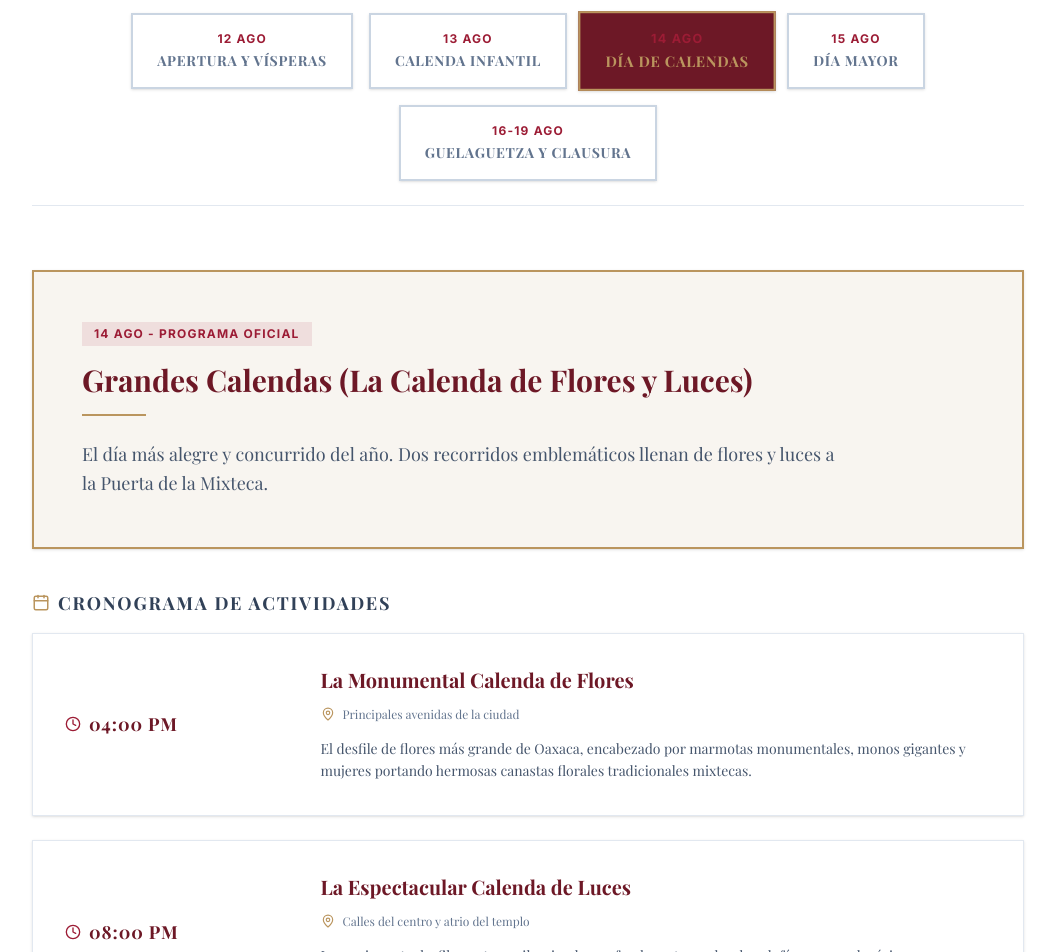
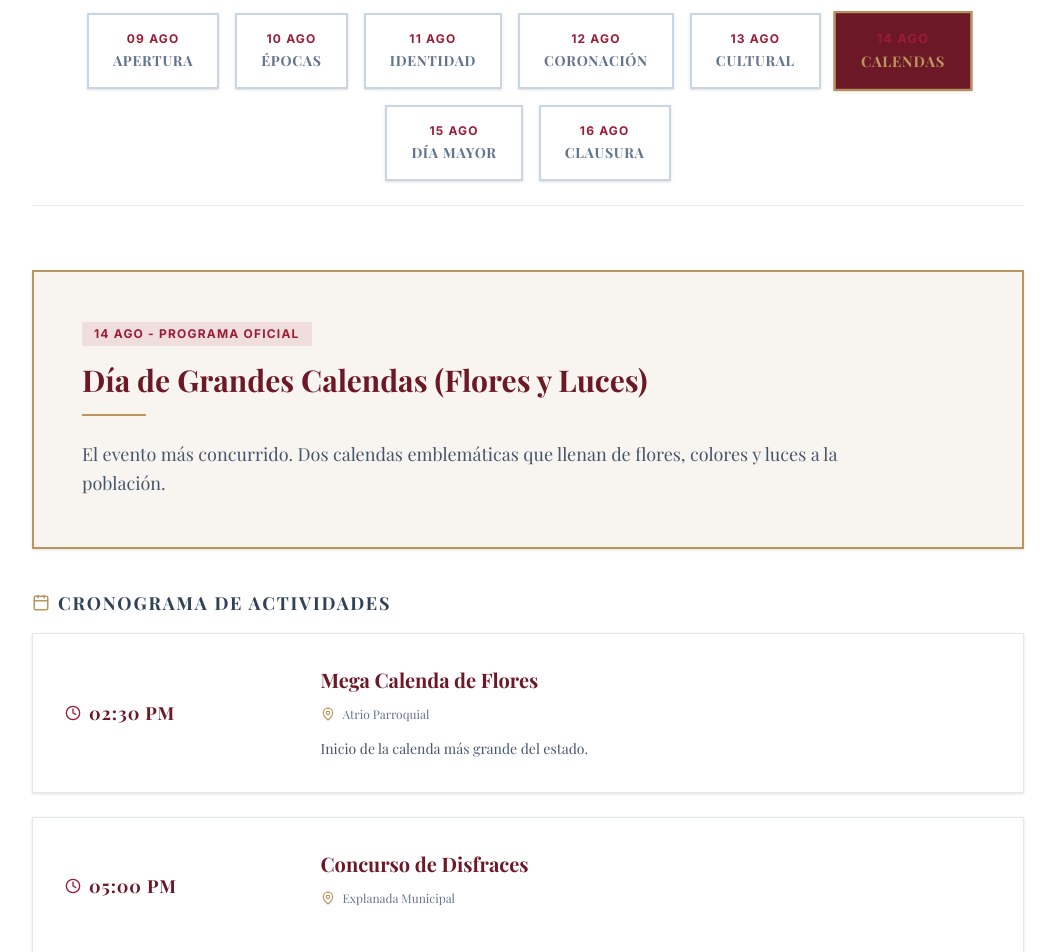
Before and after one commit to MarcosGHernandezCruz/turismo_nochixtlan, a Next.js app: page /festividad in a window 1280 px wide. Shown: the part 1380-2332 px from the top of the page, without its empty margins (112-1167 px from the left). Built offline with nearby package versions, Linux system fonts and the light colour scheme; a web font is replaced by a local one.

Commit message:
feat: actualización del programa de festividades con el flyer oficial (9-16 de agosto)

```diff
--- a/src/app/festividad/page.tsx
+++ b/src/app/festividad/page.tsx
@@ -15,121 +15,131 @@ const galeriaCalenda = [
 
 const diasFestividad = [
   {
-    key: "visperas",
-    date: "12 Ago",
-    label: "Apertura y Vísperas",
-    title: "Inicio de la Fiesta Patronal",
-    description: "La comunidad se reúne para dar inicio formal a las festividades de la Virgen de la Asunción con devoción y fervor.",
+    key: "dom9",
+    date: "09 Ago",
+    label: "Apertura",
+    title: "Inauguración de la Expoferia",
+    description: "Iniciamos nuestra gran celebración con la apertura de la feria, deporte extremo y el primer encuentro de bandas.",
     events: [
-      {
-        time: "10:00 AM",
-        title: "Feria Gastronómica y Artesanal",
-        location: "Explanada Municipal",
-        desc: "Inauguración oficial de la exposición de mole mixteco, barbacoa de borrego, tortillas de trigo, casquitos y textiles tradicionales de la Mixteca Alta."
-      },
-      {
-        time: "06:00 PM",
-        title: "Solemne Bajada de la Virgen",
-        location: "Templo de Santo Domingo de Guzmán",
-        desc: "Tradicional bajada de la sagrada imagen de la Virgen de la Asunción de su nicho principal para la veneración de los feligreses."
-      }
+      { time: "10:00 AM", title: "Motocross", location: "Pista atrás del recinto", desc: "" },
+      { time: "03:00 PM", title: "Expo emprendedores", location: "Recinto ferial", desc: "De 3:00 a 8:00 p.m." },
+      { time: "05:00 PM", title: "Calenda de Bandas", location: "Recinto ferial", desc: "" },
+      { time: "05:30 PM", title: "Inauguración Expoferia", location: "Recinto ferial", desc: "" },
+      { time: "06:30 PM", title: "Encuentro de Bandas y Marmoteros", location: "Recinto ferial", desc: "" },
+      { time: "09:00 PM", title: "Centenarios del Norte", location: "Recinto ferial", desc: "Presentación musical." }
     ]
   },
   {
-    key: "cultural",
-    date: "13 Ago",
-    label: "Calenda Infantil",
-    title: "Encuentro Cultural y Convite Infantil",
-    description: "Actividades culturales de preparación y el tradicional convite infantil por las calles céntricas.",
+    key: "lun10",
+    date: "10 Ago",
+    label: "Épocas",
+    title: "Tradición y Épocas Nochixtlecas",
+    description: "Una tarde dedicada a destacar nuestra vestimenta, danza y los recuerdos musicales de la región.",
     events: [
-      {
-        time: "05:00 PM",
-        title: "Calenda Infantil y Comparsa de Mascaritas",
-        location: "Centro de la Ciudad",
-        desc: "Convite infantil con la participación de niños de los barrios locales portando faroles pequeños, acompañados de la comparsa tradicional de mascaritas bailando al son del violín."
-      }
+      { time: "03:00 PM", title: "Expo emprendedores", location: "Recinto ferial", desc: "De 3:00 a 8:00 p.m." },
+      { time: "05:00 PM", title: "Presentación del traje nochixtleco", location: "Recinto ferial", desc: "Por mujeres nochixtlecas." },
+      { time: "05:30 PM", title: "Ensamble Casa de la Cultura", location: "Recinto ferial", desc: "" },
+      { time: "06:00 PM", title: "Grupo de danza Sangre Oaxaqueña", location: "Recinto ferial", desc: "" },
+      { time: "07:30 PM", title: "Grupo Épocas", location: "Recinto ferial", desc: "Presentación musical." }
     ]
   },
   {
-    key: "calendas",
-    date: "14 Ago",
-    label: "Día de Calendas",
-    title: "Grandes Calendas (La Calenda de Flores y Luces)",
-    description: "El día más alegre y concurrido del año. Dos recorridos emblemáticos llenan de flores y luces a la Puerta de la Mixteca.",
+    key: "mar11",
+    date: "11 Ago",
+    label: "Identidad",
+    title: "Danza, Folclor y Rock",
+    description: "Reconocimiento a nuestra delegación que nos representó en la Guelaguetza y mucha más cultura.",
     events: [
-      {
-        time: "04:00 PM",
-        title: "La Monumental Calenda de Flores",
-        location: "Principales avenidas de la ciudad",
-        desc: "El desfile de flores más grande de Oaxaca, encabezado por marmotas monumentales, monos gigantes y mujeres portando hermosas canastas florales tradicionales mixtecas."
-      },
-      {
-        time: "08:00 PM",
-        title: "La Espectacular Calenda de Luces",
-        location: "Calles del centro y atrio del templo",
-        desc: "Impresionante desfile nocturno iluminado por faroles artesanales de celofán, carros alegóricos iluminados, carros de sonido y pirotecnia fría tradicional mixteca."
-      }
+      { time: "03:00 PM", title: "Expo emprendedores", location: "Recinto ferial", desc: "De 3:00 a 8:00 p.m." },
+      { time: "05:00 PM", title: "Muladhara Danza", location: "Recinto ferial", desc: "" },
+      { time: "06:30 PM", title: "Banda Casa de la Cultura", location: "Recinto ferial", desc: "" },
+      { time: "07:00 PM", title: "Presentación de la Delegación Nochixtleca", location: "Recinto ferial", desc: "Reconocimiento por participación en la Guelaguetza." },
+      { time: "07:30 PM", title: "Pipperyta Rock", location: "Recinto ferial", desc: "Presentación musical." }
     ]
   },
   {
-    key: "principal",
-    date: "15 Ago",
-    label: "Día Mayor",
-    title: "Día de la Virgen de la Asunción",
-    description: "Festividad litúrgica principal y celebración del magno baile anual de feria.",
+    key: "mie12",
+    date: "12 Ago",
+    label: "Coronación",
+    title: "Coronación y Gran Baile de la Reina",
+    description: "El tradicional día de la reina con cabalgata matutina, coronación, comedia y el primer gran baile.",
     events: [
-      {
-        time: "05:00 AM",
-        title: "Mañanitas Solemnes",
-        location: "Templo de Santo Domingo",
-        desc: "Las tradicionales mañanitas cantadas a la patrona Virgen de la Asunción acompañadas por mariachi y bandas locales."
-      },
-      {
-        time: "12:00 PM",
-        title: "Misa de Función Concelebrada",
-        location: "Templo de Santo Domingo",
-        desc: "Celebración eucarística principal de la fiesta patronal concelebrada por obispos y sacerdotes invitados de toda la región."
-      },
-      {
-        time: "09:00 PM",
-        title: "Gran Baile de Gala de la Feria",
-        location: "Explanada del Deportivo Municipal",
-        desc: "El evento de baile más esperado del año. Presentación estelar de VAGÓN CHICANO interpretando sus éxitos norteños e inolvidables baladas, alternando con grupos locales."
-      }
+      { time: "08:30 AM", title: "Cabalgata Tradicional", location: "Campo Los Azulejos", desc: "" },
+      { time: "03:00 PM", title: "Expo emprendedores", location: "Recinto ferial", desc: "De 3:00 a 8:00 p.m." },
+      { time: "05:30 PM", title: "Presentación de la Reina de la fiesta", location: "Recinto ferial", desc: "" },
+      { time: "06:30 PM", title: "Coronación de la Reina", location: "Recinto ferial", desc: "" },
+      { time: "07:00 PM", title: "Show de Lalo España", location: "Recinto ferial", desc: "Show cómico estelar." },
+      { time: "09:00 PM", title: "Baile de Coronación", location: "Recinto ferial", desc: "Sonido la Changa, DJ Víctor Estrella de Polymarch y Manuel La Voz Master." }
     ]
   },
   {
-    key: "clausura",
-    date: "16-19 Ago",
-    label: "Guelaguetza y Clausura",
-    title: "Guelaguetza, Jaripeos y Cierre de Fiesta",
-    description: "Últimos días de festividades con gran derroche cultural mixteco y diversión familiar.",
+    key: "jue13",
+    date: "13 Ago",
+    label: "Cultural",
+    title: "Danza e Identidad Romerense",
+    description: "Intercambio cultural con la Compañía Espacio Danza de Colima y representaciones folclóricas.",
     events: [
-      {
-        time: "16 Ago - 05:00 PM",
-        title: "Magna Guelaguetza Nochixtleca",
-        location: "Plaza de la Constitución",
-        desc: "Muestra de danzas oaxaqueñas tradicionales y el tradicional regalo de la Guelaguetza por parte de las delegaciones culturales mixtecas y estatales."
-      },
-      {
-        time: "17 Ago - 03:00 PM",
-        title: "Jaripeo Ranchero Tradicional",
-        location: "Lienzo Charro Municipal",
-        desc: "Destreza charra, montas de toros de ganaderías mixtecas destacadas y música de banda de viento en vivo."
-      },
-      {
-        time: "19 Ago - 10:00 PM",
-        title: "Quema de Castillo Monumental y Clausura",
-        location: "Plaza de la Constitución",
-        desc: "Impresionante espectáculo de luces y fuegos artificiales de castillo tradicional para despedir oficialmente la gran fiesta patronal."
-      }
+      { time: "03:00 PM", title: "Expo emprendedores", location: "Recinto ferial", desc: "De 3:00 a 8:00 p.m." },
+      { time: "05:00 PM", title: "Casa de Cultura Ballet", location: "Recinto ferial", desc: "" },
+      { time: "06:00 PM", title: "Orgullo Romerense", location: "Recinto ferial", desc: "" },
+      { time: "06:30 PM", title: "Orgullo de mi identidad", location: "Recinto ferial", desc: "" },
+      { time: "07:00 PM", title: "Compañía espacio Danza de Colima", location: "Recinto ferial", desc: "" }
+    ]
+  },
+  {
+    key: "vie14",
+    date: "14 Ago",
+    label: "Calendas",
+    title: "Día de Grandes Calendas (Flores y Luces)",
+    description: "El evento más concurrido. Dos calendas emblemáticas que llenan de flores, colores y luces a la población.",
+    events: [
+      { time: "02:30 PM", title: "Mega Calenda de Flores", location: "Atrio Parroquial", desc: "Inicio de la calenda más grande del estado." },
+      { time: "05:00 PM", title: "Concurso de Disfraces", location: "Explanada Municipal", desc: "" },
+      { time: "06:00 PM", title: "Brindis de Calenda", location: "Explanada Municipal", desc: "" },
+      { time: "08:30 PM", title: "Calenda de Luces", location: "Atrio Parroquial", desc: "Recorrido nocturno espectacular." },
+      { time: "09:00 PM", title: "Baile de Calenda", location: "Explanada Municipal", desc: "Proyecto Show y DJ's locales." }
+    ]
+  },
+  {
+    key: "sab15",
+    date: "15 Ago",
+    label: "Día Mayor",
+    title: "Día de la Virgen y Jaripeo",
+    description: "Día central litúrgico y de tradiciones extremas como el off road y el jaripeo ranchero, culminando con el Carro Show.",
+    events: [
+      { time: "00:00 AM", title: "Mañanitas a la virgen de la Asunción", location: "Templo Parroquial", desc: "" },
+      { time: "09:00 AM", title: "Feria Gastronómica", location: "Recinto ferial", desc: "Sabores con Tradiciones (De 9:00 a.m. a 5:00 p.m.)." },
+      { time: "09:00 AM", title: "Show de las escandalosas", location: "Recinto ferial", desc: "" },
+      { time: "11:00 AM", title: "Off Road Nochixtlán", location: "Parte posterior del recinto", desc: "" },
+      { time: "03:00 PM", title: "Jaripeo Ranchero: Reserve 55", location: "Campo 2", desc: "Jinetes del niño de San Miguel, Banda Estrella Dorada." },
+      { time: "09:00 PM", title: "Tradicional Castillo y Piromusical", location: "Atrio Parroquial", desc: "" },
+      { time: "09:30 PM", title: "Baile de Gala: Internacional Carro Show", location: "Explanada Municipal", desc: "Presentación estelar." }
+    ]
+  },
+  {
+    key: "dom16",
+    date: "16 Ago",
+    label: "Clausura",
+    title: "Deportes Tradicionales y Baile Estelar",
+    description: "Cierre deportivo, la Danza de Mascaritas y el gran baile masivo de feria clausurando nuestras festividades.",
+    events: [
+      { time: "08:00 AM", title: "Arrancones Cuarto de Milla", location: "Ctra. Internacional 190", desc: "" },
+      { time: "09:00 AM", title: "Feria Gastronómica", location: "Recinto ferial", desc: "Sabores con Tradiciones (De 9:00 a.m. a 5:00 p.m.)." },
+      { time: "09:00 AM", title: "Torneo Hexagonal de Fútbol (Bolsa 150 mil)", location: "Campo 1", desc: "" },
+      { time: "10:00 AM", title: "Torneo Básquetbol (Bolsa 113 mil) / Veteranos y Femenil", location: "Cancha Bicentenario", desc: "" },
+      { time: "11:00 AM", title: "Pelota Mixteca 2a Fuerza (Nochixtlán vs. Oaxaca)", location: "Campo Pelota Mixteca", desc: "Varonil Juvenil Sub 18 (11:00 a.m.)" },
+      { time: "12:00 PM", title: "Celebración Eucarística y Procesión", location: "Atrio Parroquial", desc: "" },
+      { time: "01:00 PM", title: "Pelota Mixteca 1a Fuerza", location: "Campo Pelota Mixteca", desc: "" },
+      { time: "02:00 PM", title: "Presentación de las Mascaritas", location: "Atrio Parroquial", desc: "Tradicional danza mixteca." },
+      { time: "04:00 PM", title: "Concierto Banda de la Policía Estatal", location: "Atrio Parroquial", desc: "" },
+      { time: "09:00 PM", title: "Gran Baile de Cierre de Fiesta", location: "Campo 2 Unidad Deportiva", desc: "Presentación de Los del Roble, VAGÓN CHICANO y Capaz de Juan Gómez." }
     ]
   }
 ];
 
 export default function FestividadPage() {
-  const [activeTab, setActiveTab] = useState("calendas");
-  const activeDia = diasFestividad.find(d => d.key === activeTab) || diasFestividad[2];
+  const [activeTab, setActiveTab] = useState("vie14");
+  const activeDia = diasFestividad.find(d => d.key === activeTab) || diasFestividad[5];
 
   return (
     <div className="flex flex-col min-h-screen bg-[#F8F5F0]">
```
